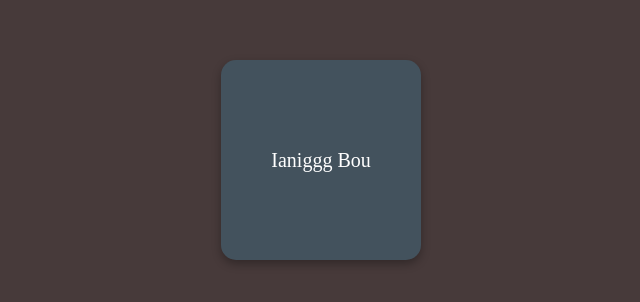
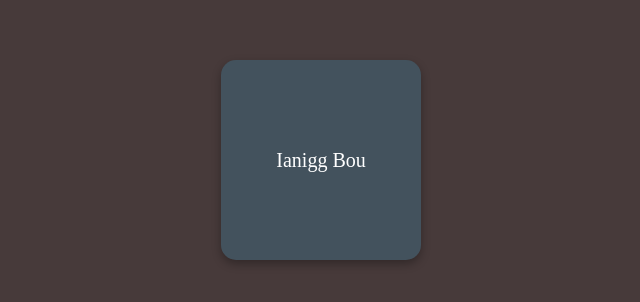
Before and after one commit to Groza549/ianigggg, a plain HTML site: page index.html in a window 1280 px wide. Shown: the part 240-542 px from the top of the page, 319-959 px from the left. Drawn offline with Linux system fonts and the light colour scheme.

Commit message:
Update index.html

```diff
--- a/index.html
+++ b/index.html
@@ -7,7 +7,7 @@
     <link rel="stylesheet" href="style.css">
 </head>
 <body>
-    <div class="center-div" id="animatedDiv">Ianiggg Bou</div>
+    <div class="center-div" id="animatedDiv">Ianigg Bou</div>
 
     <script src="script.js"></script>
 </body>
```
